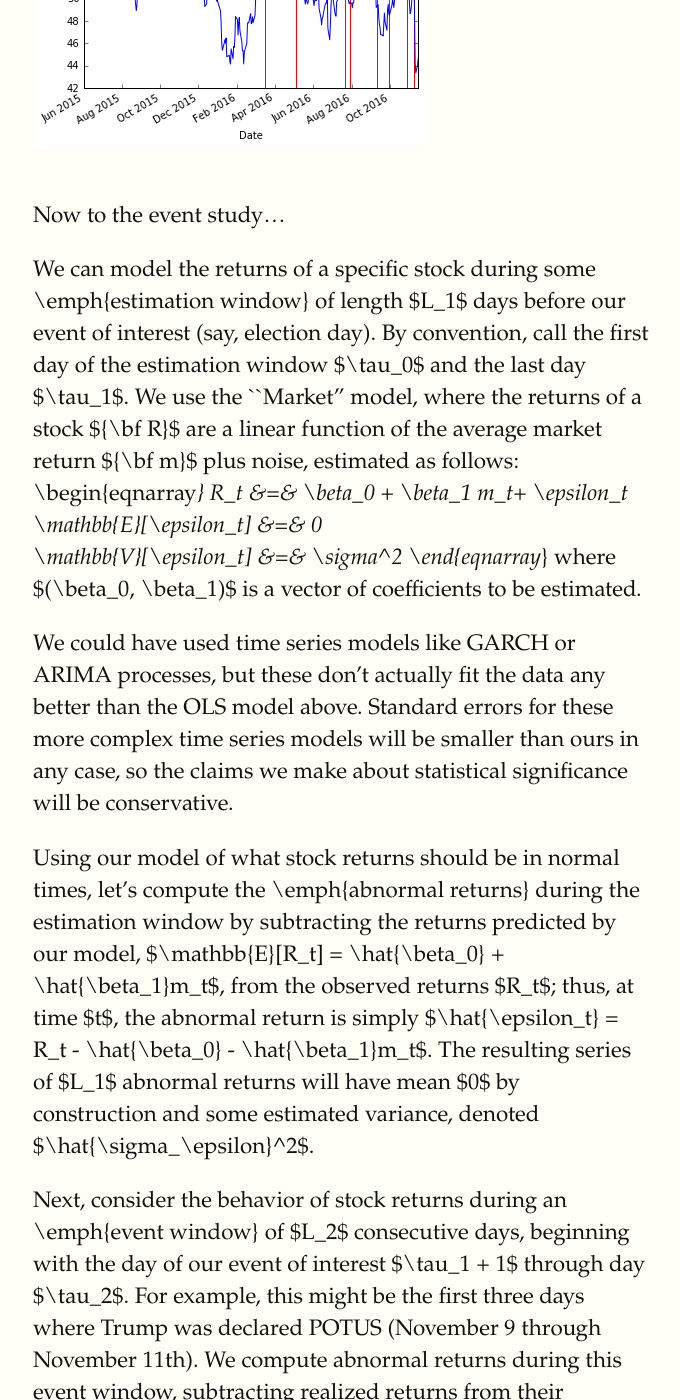
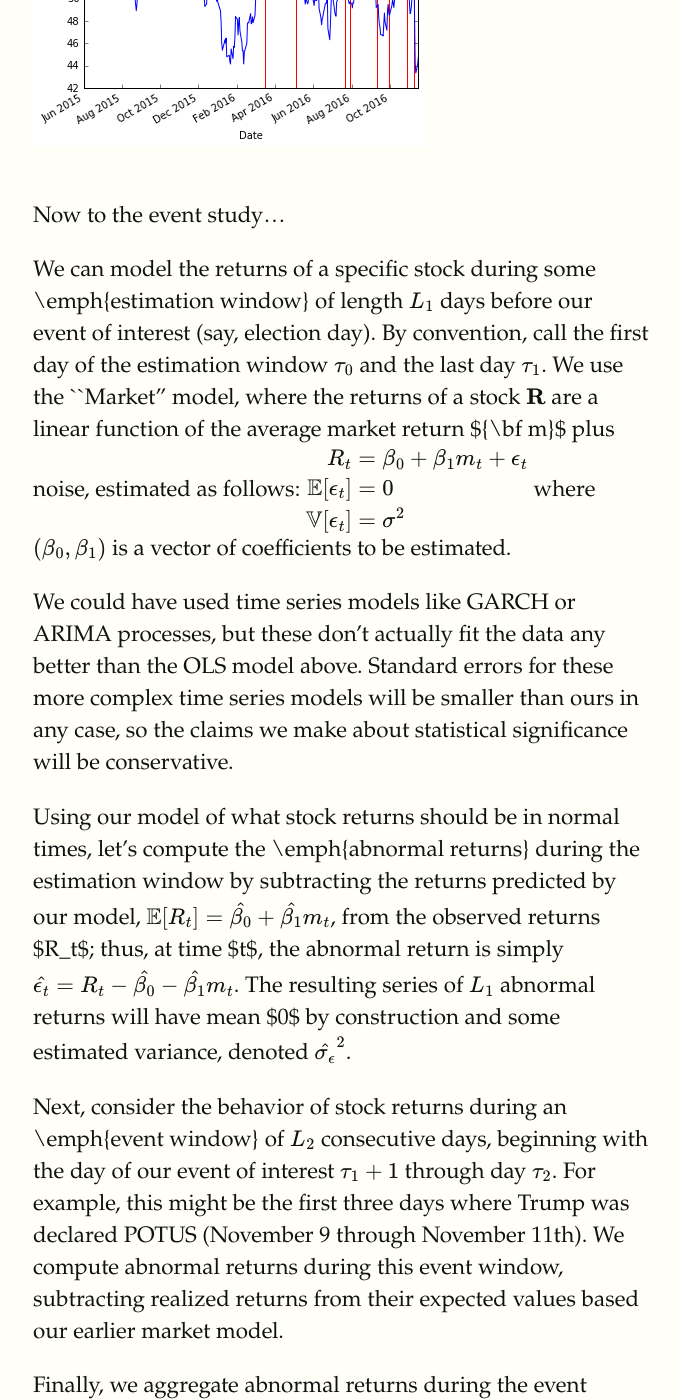
Before and after one commit to jweinreb-zz/jweinreb.github.io, a Jekyll site: the page built from _posts/2017-02-22-trump.md, in a window 1280 px wide and 1400 px high, scrolled down 3175 px. Shown: the whole window, without its empty margins (127-807 px from the left). Built offline with Jekyll 4.4.1, drawn with Linux system fonts in a browser that asks for light colours; formulas are drawn with MathJax 3; some of the changed text lies outside the part shown.

Commit message:
math edits

```diff
--- a/_posts/2017-02-22-trump.md
+++ b/_posts/2017-02-22-trump.md
@@ -88,24 +88,26 @@ PlotStock("EWW US Equity")
 
 Now to the event study...
 
-We can model the returns of a specific stock during some \emph{estimation window} of length $L_1$ days before our event of interest (say, election day). By convention, call the first day of the estimation window $\tau_0$ and the last day $\tau_1$. We use the ``Market" model, where the returns of a stock ${\bf R}$ are a linear function of the average market return ${\bf m}$ plus noise, estimated as follows:
+We can model the returns of a specific stock during some \emph{estimation window} of length $$L_1$$ days before our event of interest (say, election day). By convention, call the first day of the estimation window $$\tau_0$$ and the last day $$\tau_1$$. We use the ``Market" model, where the returns of a stock $${\bf R}$$ are a linear function of the average market return ${\bf m}$ plus noise, estimated as follows:
+$$
 \begin{eqnarray*}
 R_t &=& \beta_0 + \beta_1 m_t+ \epsilon_t \\
 \mathbb{E}[\epsilon_t] &=& 0 \\
 \mathbb{V}[\epsilon_t] &=& \sigma^2
  \end{eqnarray*}
-where $(\beta_0, \beta_1)$ is a vector of coefficients to be estimated.
+ $$
+where $$(\beta_0, \beta_1)$$ is a vector of coefficients to be estimated.
 
 We could have used time series models like GARCH or ARIMA processes, but these don't actually fit the data any better than the OLS model above. Standard errors for these more complex time series models will be smaller than ours in any case, so the claims we make about statistical significance will be conservative.
 
-Using our model of what stock returns should be in normal times, let's compute the \emph{abnormal returns} during the estimation window by subtracting the returns predicted by our model, $\mathbb{E}[R_t] = \hat{\beta_0} + \hat{\beta_1}m_t$, from the observed returns $R_t$; thus, at time $t$, the abnormal return is simply $\hat{\epsilon_t} = R_t -  \hat{\beta_0} - \hat{\beta_1}m_t$. The resulting series of $L_1$ abnormal returns will have mean $0$ by construction and some estimated variance, denoted $\hat{\sigma_\epsilon}^2$.
+Using our model of what stock returns should be in normal times, let's compute the \emph{abnormal returns} during the estimation window by subtracting the returns predicted by our model, $$\mathbb{E}[R_t] = \hat{\beta_0} + \hat{\beta_1}m_t$$, from the observed returns $R_t$; thus, at time $t$, the abnormal return is simply $$\hat{\epsilon_t} = R_t -  \hat{\beta_0} - \hat{\beta_1}m_t$$. The resulting series of $$L_1$$ abnormal returns will have mean $0$ by construction and some estimated variance, denoted $$\hat{\sigma_\epsilon}^2$$.
 
-Next, consider the behavior of stock returns during an \emph{event window} of $L_2$ consecutive days, beginning with the day of our event of interest $\tau_1 + 1$ through day $\tau_2$. For example, this might be the first three days where Trump was declared POTUS (November 9 through November 11th). We compute abnormal returns during this event window, subtracting realized returns from their expected values based our earlier market model.
+Next, consider the behavior of stock returns during an \emph{event window} of $$L_2$$ consecutive days, beginning with the day of our event of interest $$\tau_1 + 1$$ through day $$\tau_2$$. For example, this might be the first three days where Trump was declared POTUS (November 9 through November 11th). We compute abnormal returns during this event window, subtracting realized returns from their expected values based our earlier market model.
 
 Finally, we aggregate abnormal returns during the event window into the \emph{cumulative abnormal return} (CAR) given by
 $$ \widehat{CAR} = \sum_{t = \tau_1 + 1}^{\tau_2} \hat{\epsilon_t}$$
 
-Because we assumed abnormal returns are i.i.d. $\mathcal{N}(0, \sigma^2)$, then under the null hypothesis of no stock market reaction to election-related news, $\widehat{CAR}$ will be normally distributed with mean 0 and variance
+Because we assumed abnormal returns are i.i.d. $$\mathcal{N}(0, \sigma^2)$$, then under the null hypothesis of no stock market reaction to election-related news, $$\widehat{CAR}$$ will be normally distributed with mean 0 and variance
 
 $$ \hat{\sigma}^2 = (\tau_2 - \tau_1 - 1)\sigma_{\epsilon}^2$$
 
@@ -113,16 +115,16 @@ Thus, we can construct a test statistic for the null hypothesis by standardizing
 
 $$ \widehat{SCAR} = \frac{\widehat{CAR}}{\hat{\sigma}\sqrt{\tau_2 - \tau_1 - 1}} $$
 
-With a sufficiently large estimation window (i.e. when $L_1 > 30$), this statistic will be distributed approximately standard normal.
+With a sufficiently large estimation window (i.e. when $$L_1 > 30$$), this statistic will be distributed approximately standard normal.
 
-Note that the value of $\widehat{SCAR}$ depends on both the length of the estimation window, $L_1$, as well as the length of the event window, $L_2$.  We present results using estimation windows of 30 and 60 days, and event windows of 1 and 3 days.
+Note that the value of $\widehat{SCAR}$ depends on both the length of the estimation window, $$L_1$$, as well as the length of the event window, $$L_2$$.  We present results using estimation windows of 30 and 60 days, and event windows of 1 and 3 days.
 
 While the statistics above pertain to the abnormal returns of single stocks, we can also aggregate the abnormal returns of several companies into an industry-wide abnormal return, which is the dependent variable we care about. Given a series of CARs for $n$ individual stocks, we can compute the aggregate CAR as
 
 $$ \overline{CAR}  =\frac{1}{n} \sum_{i = 1}^{n} \widehat{CAR}_i$$
 
-Our individual stocks here might be Ford, Chrysler, and GM, where we're looking at the behavior of automakers. The variance of the industry-wide CAR for an event will require us to account for the within-industry covariance between abnormal returns for each company in the industry. The expected positive correlation between the abnormal returns of stocks In the same industry implies that the variance of an industry-specific CAR will be wider than that for uncorrelated assets. One easy way to go is to compute the variance-covariance matrix ${\bf \Sigma}$ of the abnormal returns across stocks in a given industry during the estimation window, and use this matrix to compute the variance of our aggregate CAR:
+Our individual stocks here might be Ford, Chrysler, and GM, where we're looking at the behavior of automakers. The variance of the industry-wide CAR for an event will require us to account for the within-industry covariance between abnormal returns for each company in the industry. The expected positive correlation between the abnormal returns of stocks In the same industry implies that the variance of an industry-specific CAR will be wider than that for uncorrelated assets. One easy way to go is to compute the variance-covariance matrix $${\bf \Sigma}$$ of the abnormal returns across stocks in a given industry during the estimation window, and use this matrix to compute the variance of our aggregate CAR:
 
 $$ \mathbb{V}(\overline{CAR}) = \frac{1}{n^2} \left( \sum_{i = 1}^{n} \hat{\sigma}^2_{i}+ 2 \cdot \sum_{j > i \geq 1}^{n} \text{Cov}(\hat{\epsilon}_{i}, \hat{\epsilon}_{j}) \right)$$
 
-where $\text{Cov}(\hat{\epsilon}_i, \hat{\epsilon}_j)$ is the $ij$-th element of ${\bf \Sigma}$. Then, our industry-wide CAR is distributed approximately $\mathcal{N}(\overline{CAR}, \mathbb{V}(\overline{CAR}))$.
+where $$\text{Cov}(\hat{\epsilon}_i, \hat{\epsilon}_j)$$ is the $$ij$$-th element of ${\bf \Sigma}$. Then, our industry-wide CAR is distributed approximately $$\mathcal{N}(\overline{CAR}, \mathbb{V}(\overline{CAR}))$$.
```
